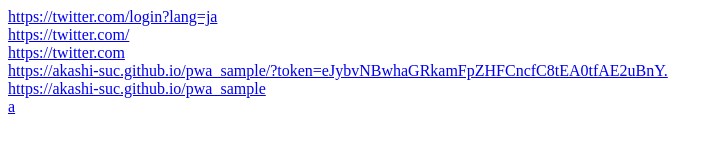
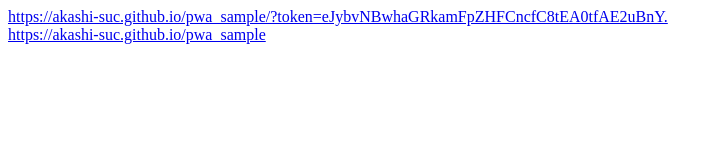
Before and after one commit to akashi-suc/pwa_sample, a plain HTML site: page index.html in a window 1280 px wide. Shown: the whole page, without its empty margins (0-722 px from the left). Drawn offline with Linux system fonts and the light colour scheme.

Commit message:
no message

```diff
--- a/index.html
+++ b/index.html
@@ -30,18 +30,10 @@
 
 	<body>
 
-		<a href = "https://twitter.com/login?lang=ja">https://twitter.com/login?lang=ja</a><br>
-
-		<a href = "https://twitter.com/">https://twitter.com/</a><br>
-
-		<a href = "https://twitter.com">https://twitter.com</a><br>
-
 		<a href = "https://akashi-suc.github.io/pwa_sample/?token=eJybvNBwhaGRkamFpZHFCncfC8tEA0tfAE2uBnY.">https://akashi-suc.github.io/pwa_sample/?token=eJybvNBwhaGRkamFpZHFCncfC8tEA0tfAE2uBnY.</a><br>
 
 		<a href = "https://akashi-suc.github.io/pwa_sample">https://akashi-suc.github.io/pwa_sample</a><br>
 
-		<a href = "https://shinycolors.enza.fun">a</a><br>
-
 	</body>
 
 </html>
```
